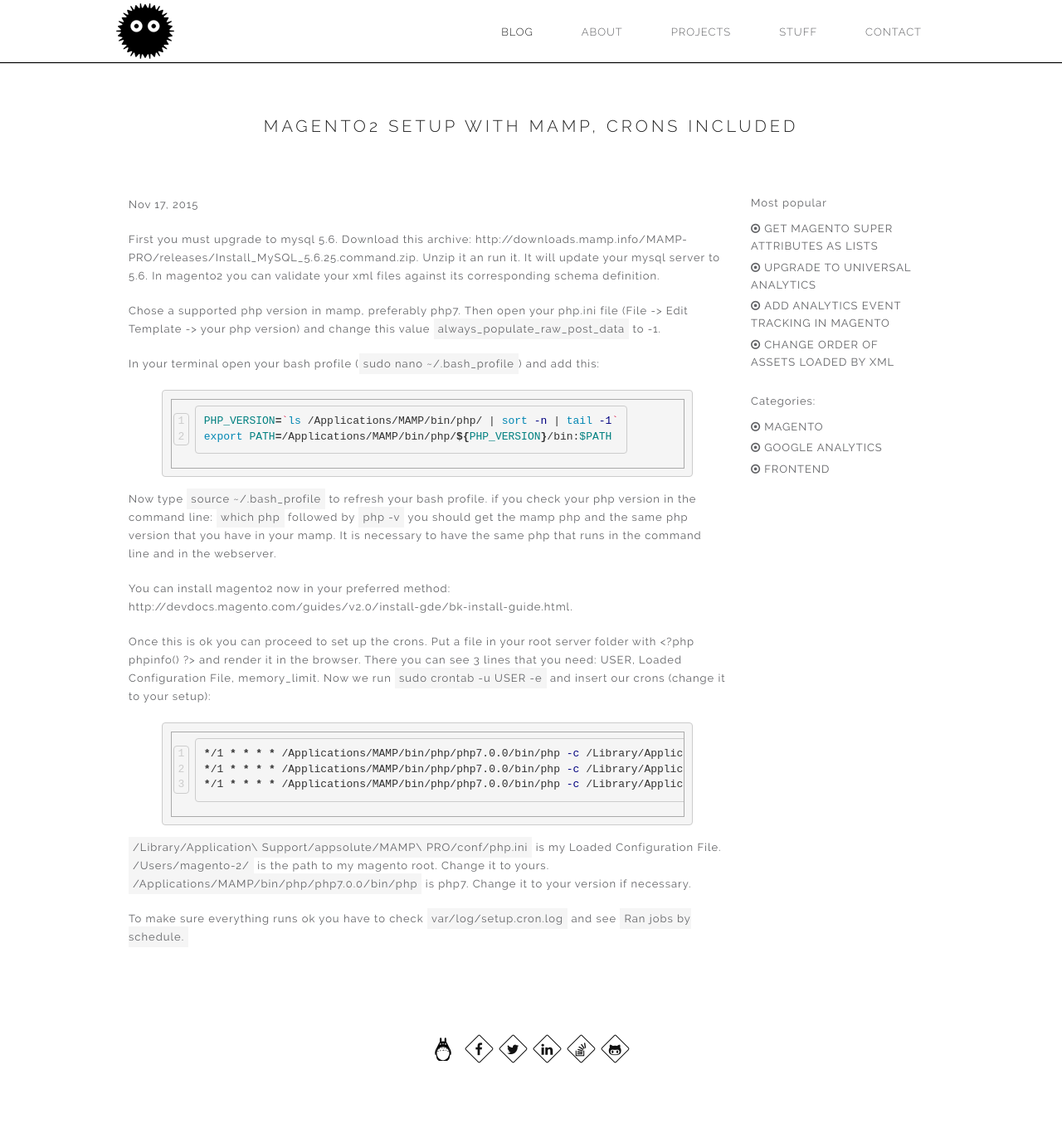
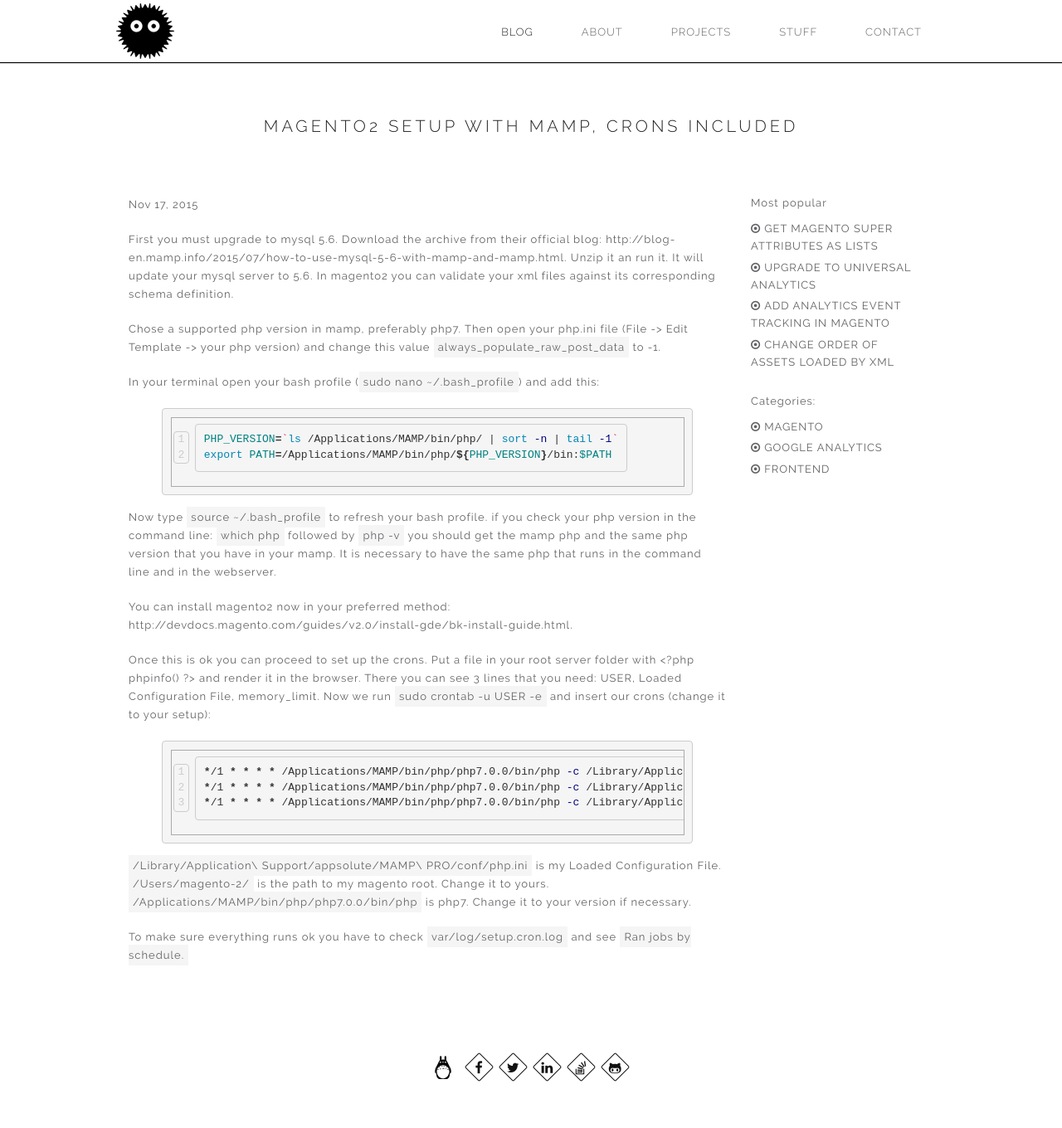
Before and after one commit to ClaudiuCreanga/ClaudiuCreanga.github.io, a Jekyll site: the page built from _posts/2016-03-30-magento2-setup-with-mamp-including-crons.markdown, in a window 1280 px wide. Shown: the whole page at 83% size. Built offline with Jekyll 4.4.1, drawn with Linux system fonts in a browser that asks for light colours; nearby versions of some CDN libraries; comment, search, counter and statistics services are not loaded; before the commit the page ends 1338 px from its top, so only the background shows below that.

Commit message:
new post

```diff
--- a/_posts/2016-03-30-magento2-setup-with-mamp-including-crons.markdown
+++ b/_posts/2016-03-30-magento2-setup-with-mamp-including-crons.markdown
@@ -5,7 +5,7 @@
 categories: magento
 description: "If you don't like docker or vagrant, Mamp is probably your best alternative to get an easy working setup of magento2."
 ---
-First you must upgrade to mysql 5.6. Download this archive: http://downloads.mamp.info/MAMP-PRO/releases/Install_MySQL_5.6.25.command.zip. Unzip it an run it. It will update your mysql server to 5.6.
+First you must upgrade to mysql 5.6. Download the archive from their official blog: http://blog-en.mamp.info/2015/07/how-to-use-mysql-5-6-with-mamp-and-mamp.html. Unzip it an run it. It will update your mysql server to 5.6.
 In magento2 you can validate your xml files against its corresponding schema definition.
 
 Chose a supported php version in mamp, preferably php7. Then open your php.ini file (File -> Edit Template -> your php version) and change this value <span class="code">always_populate_raw_post_data</span> to -1.
```
